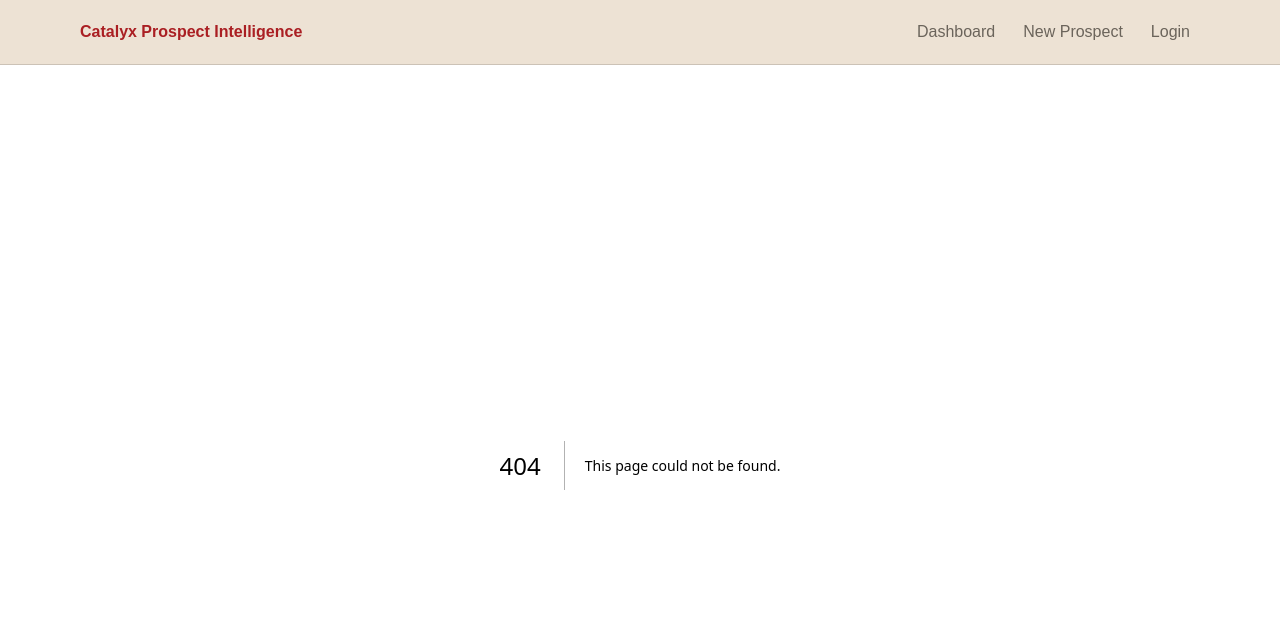
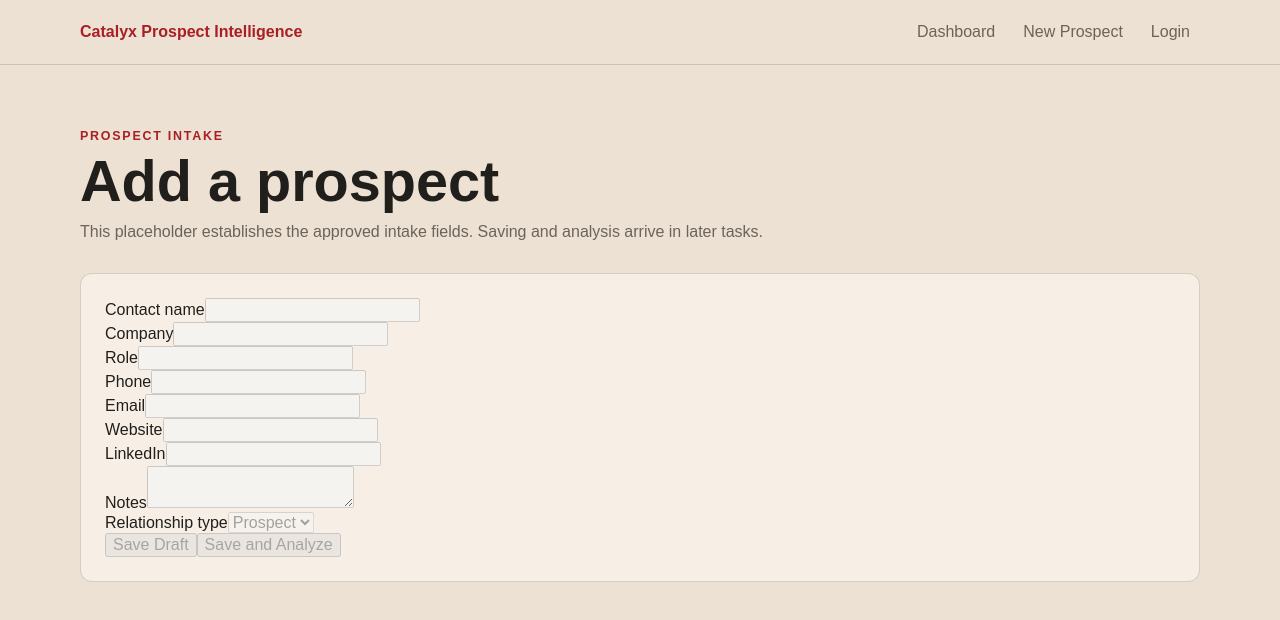
Before and after one commit to cfa-cape-coral/catalyx-prospect-intelligence, a Next.js app: page /prospects/new in a window 1280 px wide. Before the commit this address had no page. Shown: the top 620 px of the page. Built offline with nearby package versions, Linux system fonts and the light colour scheme.

Commit message:
feat: add new prospect form

```diff
--- /dev/null
+++ b/app/prospects/new/page.tsx
@@ -0,0 +1,54 @@
+import { PageShell } from "@/components/page-shell";
+
+const textFields = [
+  ["contact-name", "Contact name", "text"],
+  ["company", "Company", "text"],
+  ["role", "Role", "text"],
+  ["phone", "Phone", "tel"],
+  ["email", "Email", "email"],
+  ["website", "Website", "url"],
+  ["linkedin", "LinkedIn", "url"],
+] as const;
+
+export default function NewProspectPage() {
+  return (
+    <PageShell
+      eyebrow="Prospect intake"
+      title="Add a prospect"
+      description="This placeholder establishes the approved intake fields. Saving and analysis arrive in later tasks."
+    >
+      <form className="placeholder-card" aria-label="New prospect placeholder">
+        {textFields.map(([id, label, type]) => (
+          <div key={id}>
+            <label htmlFor={id}>{label}</label>
+            <input id={id} name={id} type={type} disabled />
+          </div>
+        ))}
+
+        <div>
+          <label htmlFor="notes">Notes</label>
+          <textarea id="notes" name="notes" disabled />
+        </div>
+
+        <div>
+          <label htmlFor="relationship-type">Relationship type</label>
+          <select id="relationship-type" name="relationship-type" disabled>
+            <option>Prospect</option>
+            <option>Partner</option>
+            <option>Referral</option>
+            <option>Supplier</option>
+          </select>
+        </div>
+
+        <div>
+          <button type="button" disabled>
+            Save Draft
+          </button>
+          <button type="button" disabled>
+            Save and Analyze
+          </button>
+        </div>
+      </form>
+    </PageShell>
+  );
+}
```
Also changed, not shown: 1 other file (tests, documents, lock files or other folders).
